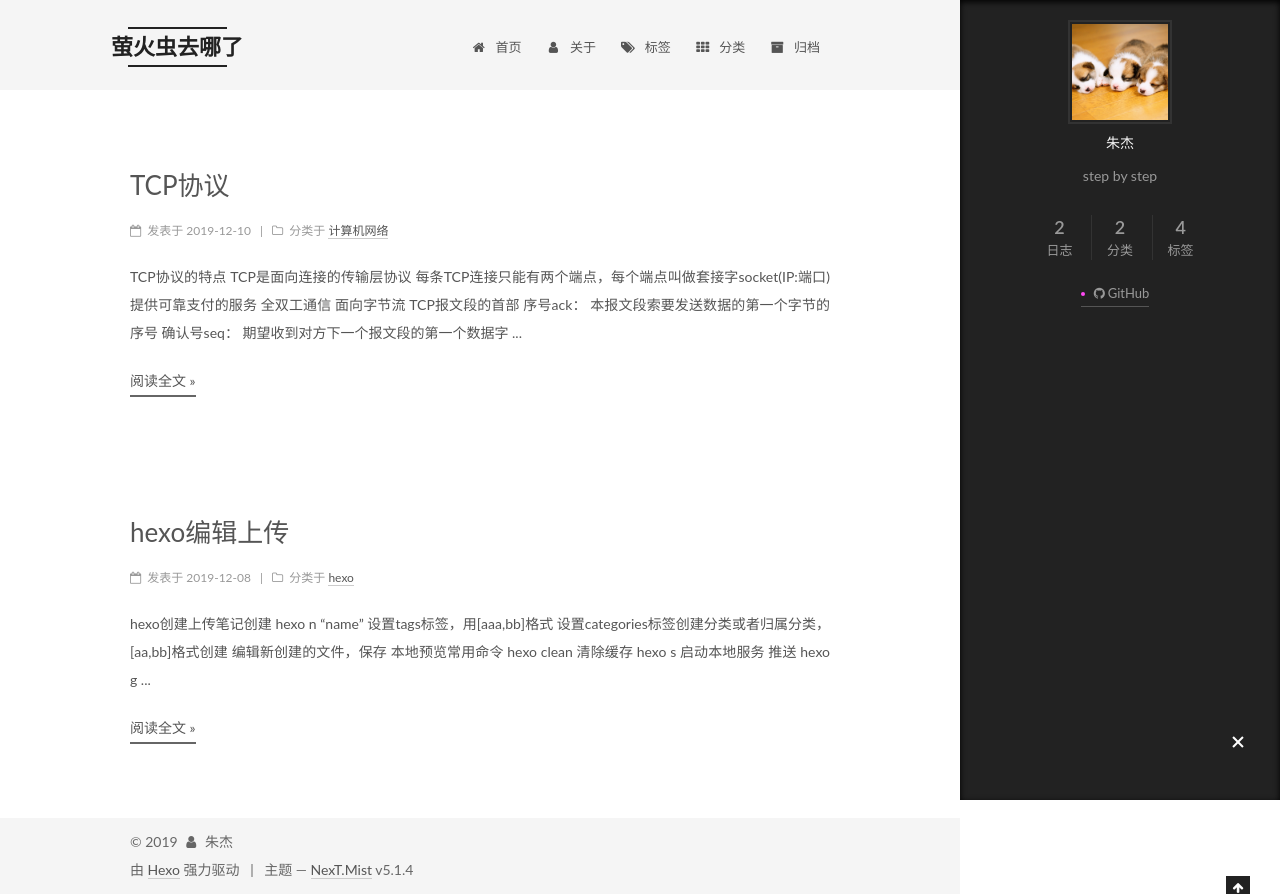
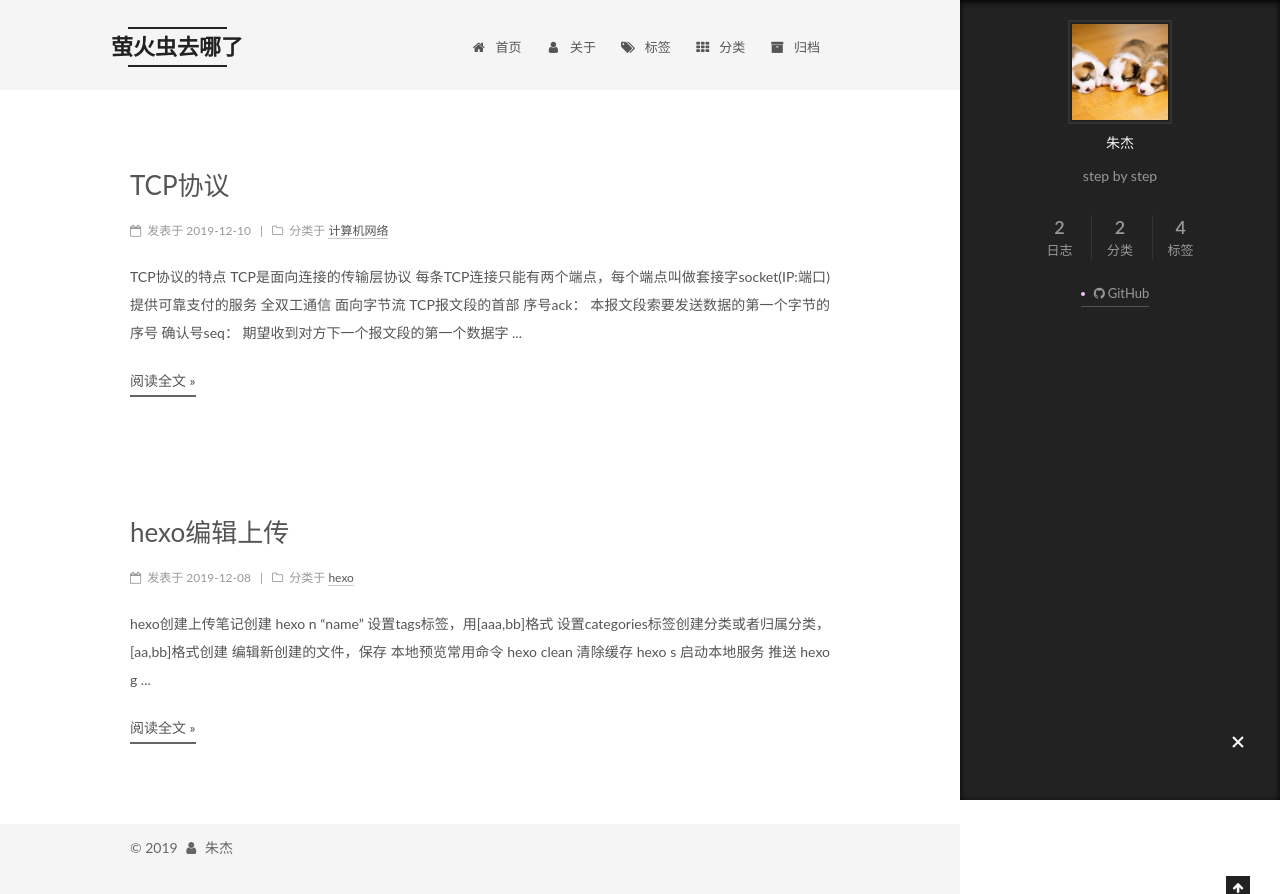
Before and after one commit to upzhujie/upzhujie.github.io, a plain HTML site: page index.html in a window 1280 px wide. Both pictures are taken after a click on the element 1238 px from the left and 743 px from the top of the page. Drawn offline with Linux system fonts and the light colour scheme.

Commit message:
Site updated: 2019-12-12 21:11:45

```diff
--- a/css/main.css
+++ b/css/main.css
@@ -1822,7 +1822,7 @@ pre .javascript .function {
   width: 4px;
   height: 4px;
   border-radius: 50%;
-  background: #ff49f4;
+  background: #fabeff;
 }
 .links-of-blogroll {
   font-size: 13px;
--- a/index.html
+++ b/index.html
@@ -695,17 +695,6 @@ hexo g
 </div>
 
 
-  <div class="powered-by">由 <a class="theme-link" target="_blank" href="https://hexo.io">Hexo</a> 强力驱动</div>
-
-
-
-  <span class="post-meta-divider">|</span>
-
-
-
-  <div class="theme-info">主题 &mdash; <a class="theme-link" target="_blank" href="https://github.com/iissnan/hexo-theme-next">NexT.Mist</a> v5.1.4</div>
-
-
 
 
 
```
Also changed, not shown: 2019/12/08/hexo编辑上传/index.html (+0 -11 lines), 2019/12/10/TCP协议/index.html (+0 -11 lines), about/index.html (+0 -11 lines), archives/2019/12/index.html (+0 -11 lines), archives/2019/index.html (+0 -11 lines), archives/index.html (+0 -11 lines), categories/hexo/index.html (+0 -11 lines), categories/index.html (+0 -11 lines), categories/计算机网络/index.html (+0 -11 lines), tags/TCP/index.html (+0 -11 lines), tags/hexo/index.html (+0 -11 lines), tags/index.html (+0 -11 lines), tags/其他/index.html (+0 -11 lines), tags/计算机网络/index.html (+0 -11 lines), 1 other file.
